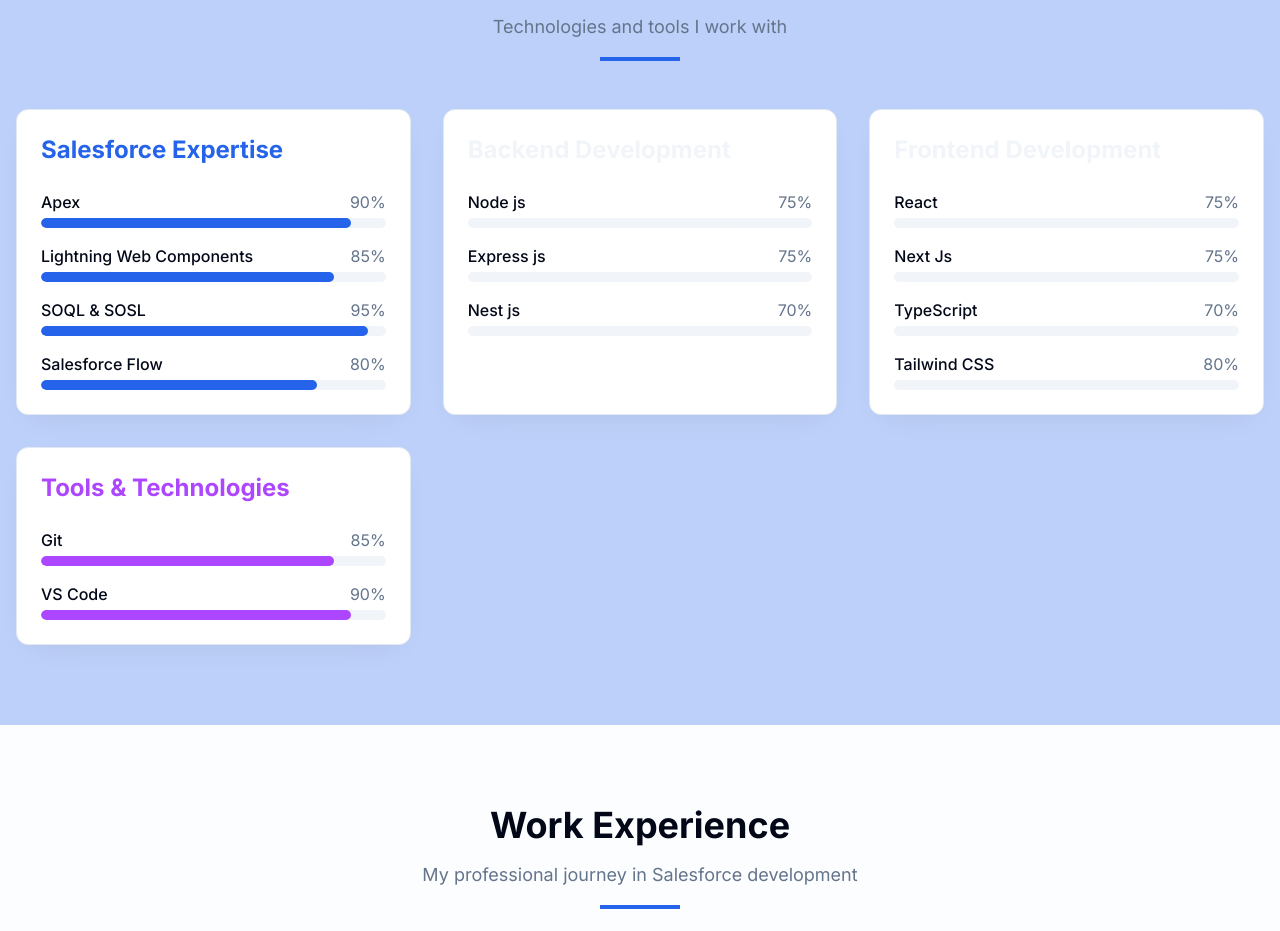
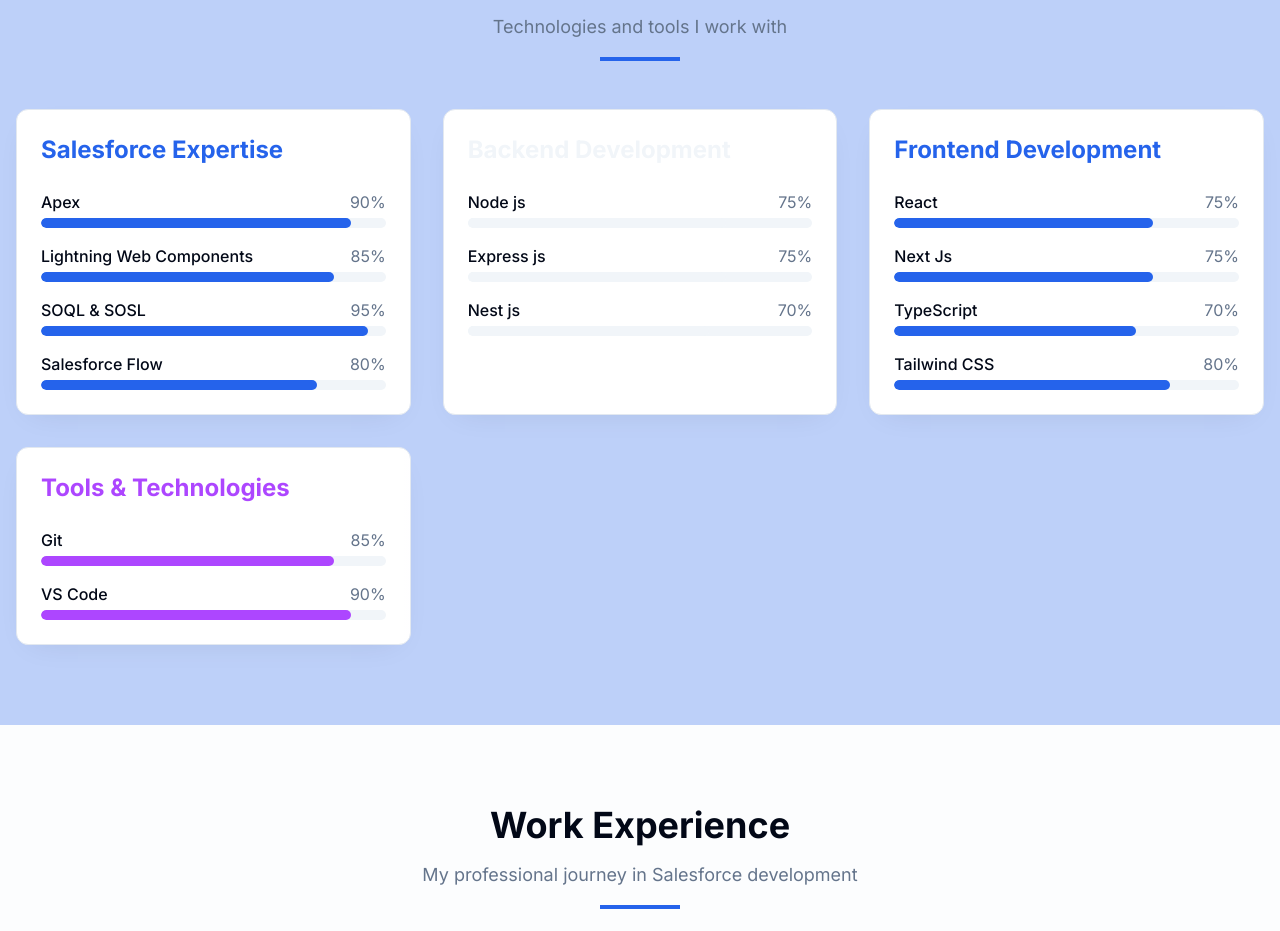
Before and after one commit to bekishacode/My-Portfolio, a Next.js app: page / in a window 1280 px wide. Shown: the part 920-1851 px from the top of the page. Built offline with nearby package versions, Linux system fonts and the light colour scheme.

Commit message:
Updating Skills section

```diff
--- a/src/components/sections/home/Skills.tsx
+++ b/src/components/sections/home/Skills.tsx
@@ -191,23 +191,23 @@
               ))}
             </div>
           </motion.div>
-
           {/* Frontend Skills Card */}
           <motion.div
             variants={skillCardVariants}
             initial="initial"
             whileHover="hover"
             className="bg-card rounded-xl p-6 shadow-lg border border-border relative overflow-hidden group"
-            style={{ boxShadow: "0 10px 30px -15px rgba(0,0,0,0.1)" }}
+            style={{ boxShadow: "0 10px 30px -15px rgba(0,0,0,0.1)" }} // Move boxShadow to style
           >
+            {/* Animated background gradient on hover */}
             <motion.div
-              className="absolute inset-0 bg-gradient-to-r from-accent/0 via-accent/5 to-accent/0"
+              className="absolute inset-0 bg-gradient-to-r from-primary/0 via-primary/5 to-primary/0"
               initial={{ x: '-100%' }}
               animate={{ x: '100%' }}
               transition={{ duration: 0.8, repeat: Infinity, repeatDelay: 2 }}
             />
 
-            <h3 className="text-2xl font-bold mb-6 text-accent relative z-10">
+            <h3 className="text-2xl font-bold mb-6 text-primary relative z-10">
               {categoryTitles.frontend}
             </h3>
             <div className="space-y-4 relative z-10">
@@ -219,10 +219,10 @@
                   className="cursor-default"
                 >
                   <div className="flex justify-between mb-1">
-                    <span className="font-medium group-hover:text-accent transition-colors">
+                    <span className="font-medium group-hover:text-primary transition-colors">
                       {skill.name}
                     </span>
-                    <span className="text-muted-foreground group-hover:text-accent/80 transition-colors">
+                    <span className="text-muted-foreground group-hover:text-primary/80 transition-colors">
                       {skill.level}%
                     </span>
                   </div>
@@ -231,8 +231,9 @@
                       initial={{ width: 0 }}
                       whileInView={{ width: `${skill.level}%` }}
                       transition={{ duration: 1, delay: 0.2 }}
-                      className="bg-accent h-2.5 rounded-full relative"
+                      className="bg-primary h-2.5 rounded-full relative"
                     >
+                      {/* Shine effect on hover - simplified */}
                       <motion.div
                         className="absolute inset-0 bg-gradient-to-r from-transparent via-white/30 to-transparent"
                         animate={{
```
